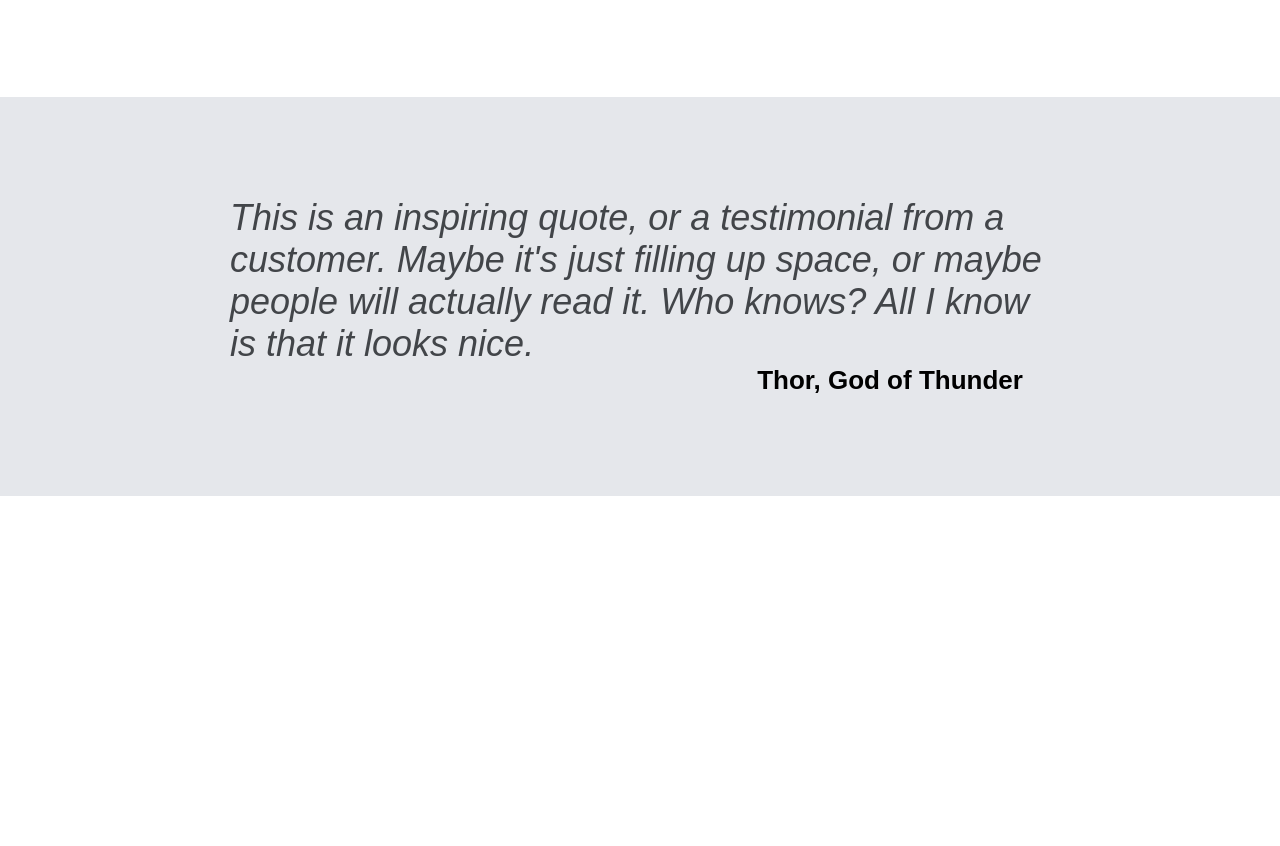
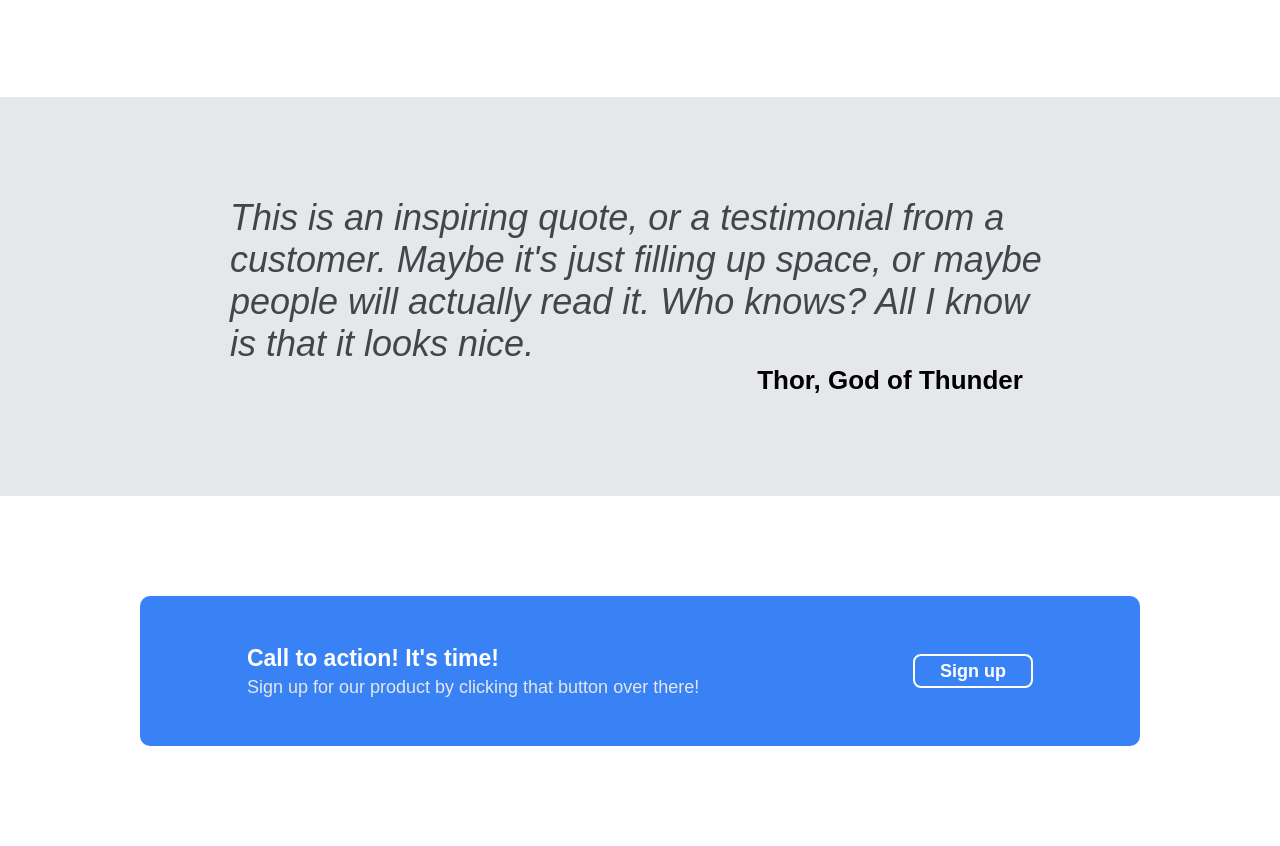
Before and after one commit to toqeerdev/landing-page, a plain HTML site: page index.html in a window 1280 px wide. Shown: the part 968-1814 px from the top of the page. Before the commit the page ends 1464 px from the top, so only its background shows below. Drawn offline with Linux system fonts and the light colour scheme.

Commit message:
Add the fourth section

```diff
--- a/css/style.css
+++ b/css/style.css
@@ -1,5 +1,6 @@
 body {
     font-family: sans-serif;
+    height: 100vh;
 }
 
 * {
@@ -77,11 +78,11 @@ img {
 .text-content {
     width: 450px;
 }
-/* end of first section */
+/**********/
 
 
 
-/* start of second section */
+/* second section */
 .title {
     font-size: 36px;
     font-weight: 900;
@@ -122,10 +123,10 @@ img {
     color: #5a5c5c;
     width: 170px;
 }
-/* end of second section */
+/**********/
 
 
-/* start of third section */
+/* third section */
 
 .section-three {
     background-color: #E5E7EB;
@@ -147,4 +148,47 @@ img {
     font-size: 26px;
     margin-left: 500px;
 }
-/* end of third section */
+/***********/
+
+
+/* fourth section */
+.section-four {
+    display: flex;
+    padding: 100px 120px;
+    justify-content: center;
+    align-items: center;
+}
+
+.content-four {
+   border-radius: 10px;
+   height: 150px;
+   width: 1000px;
+   background-color: #3882F6;
+   display: flex;
+   justify-content: space-around;
+   align-items: center;
+   color: white;
+}
+
+.action {
+    font-weight: bold;
+    font-size: 23px;
+    margin-bottom: 5px;
+}
+
+.sign-up {
+   color: #E5E7EB;
+   font-size: 18px;
+}
+
+.sign-up-button {
+    background-color: #3882F6;
+    color: white;
+    font-weight: bold;
+    font-size: 18px;
+    border-radius: 8px;
+    border: 2px solid white;
+    width: 120px;
+    height: 34px;
+}
+/**********/
--- a/index.html
+++ b/index.html
@@ -21,14 +21,14 @@
         <div class="text-content">
         <div class="hero-main">This Website is awesome</div>
         <p class="hero-text">This website has some subtext that goes here under the main title. It's a smaller font and the color is lower contrast</p>
-        <button class="hero-button">Sign Up</button>
+        <button class="hero-button">Sign up</button>
     </div>
     <div class="image">
         <img src="images/sunflower.jpg" alt="beautiful photo of a sunflower" height="auto" width="300">
     </div>
     </div>
     </div>
-        <!----- end of first section ----->
+        <!---------->
 
 
     <!----- second section ----->
@@ -59,26 +59,37 @@
 
     </div>
     </div>
-    <!----- end of second section ----->
+    <!---------->
 
 
     <!----- third section ----->
-
-
     <div class="section-three">
 
         <div class="quote"><em>This is an inspiring quote, or a testimonial from a customer. Maybe it's just filling up space, or maybe people will actually read it. Who knows? All I know is that it looks nice.</em>
         </div>
 
         <div class="quotation">Thor, God of Thunder</div>
+    </div>
+    <!---------->
+
+
+    <!----- fourth section ----->
+    <div class="section-four">
+
+        <div class="content-four">
+
+        <div class="left-side">
+        <div class="action">Call to action! It's time!</div>
+        <div class="sign-up">Sign up for our product by clicking that button over there!</div>
+        </div>
+        <button class="sign-up-button">Sign up</button>
+        </div>
+    </div>
+    <!---------->
 
 
 
 
 
-
-    </div>
-
-
     </body>
 </html>
```
